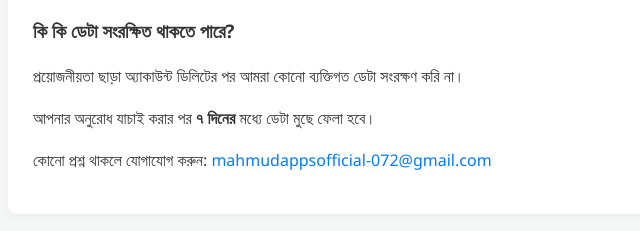
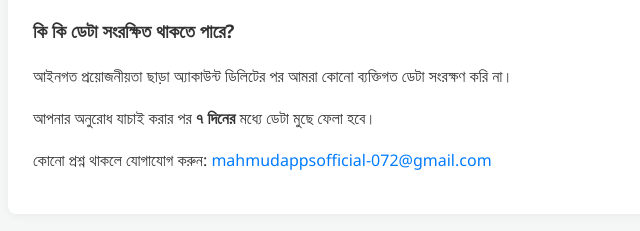
Before and after one commit to mahmudappsofficial-072/overtime-tracker-bd-account-deletion, a plain HTML site: page index.html in a window 1280 px wide. Shown: the part 725-956 px from the top of the page, 207-847 px from the left. Drawn offline with Linux system fonts and the light colour scheme.

Commit message:
Update index.html

```diff
--- a/index.html
+++ b/index.html
@@ -60,7 +60,7 @@
             </ul>
 
             <h3>কি কি ডেটা সংরক্ষিত থাকতে পারে?</h3>
-            <p>প্রয়োজনীয়তা ছাড়া অ্যাকাউন্ট ডিলিটের পর আমরা কোনো ব্যক্তিগত ডেটা সংরক্ষণ করি না।</p>
+            <p>আইনগত প্রয়োজনীয়তা ছাড়া অ্যাকাউন্ট ডিলিটের পর আমরা কোনো ব্যক্তিগত ডেটা সংরক্ষণ করি না।</p>
 
             <p>আপনার অনুরোধ যাচাই করার পর <strong>৭ দিনের</strong> মধ্যে ডেটা মুছে ফেলা হবে।</p>
             <p>কোনো প্রশ্ন থাকলে যোগাযোগ করুন: <a href="mailto:mahmudappsofficial-072@gmail.com">mahmudappsofficial-072@gmail.com</a></p>
```
